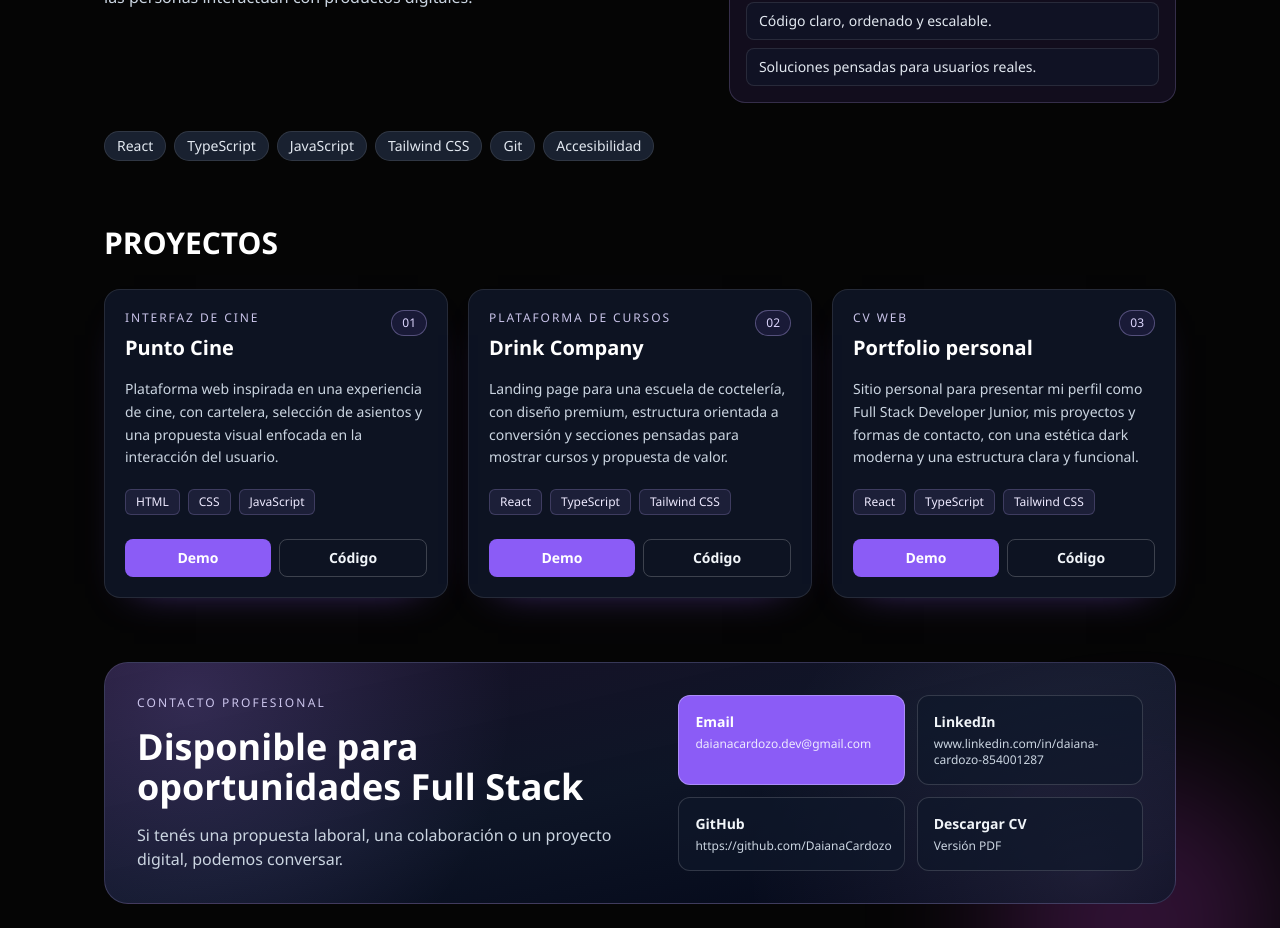
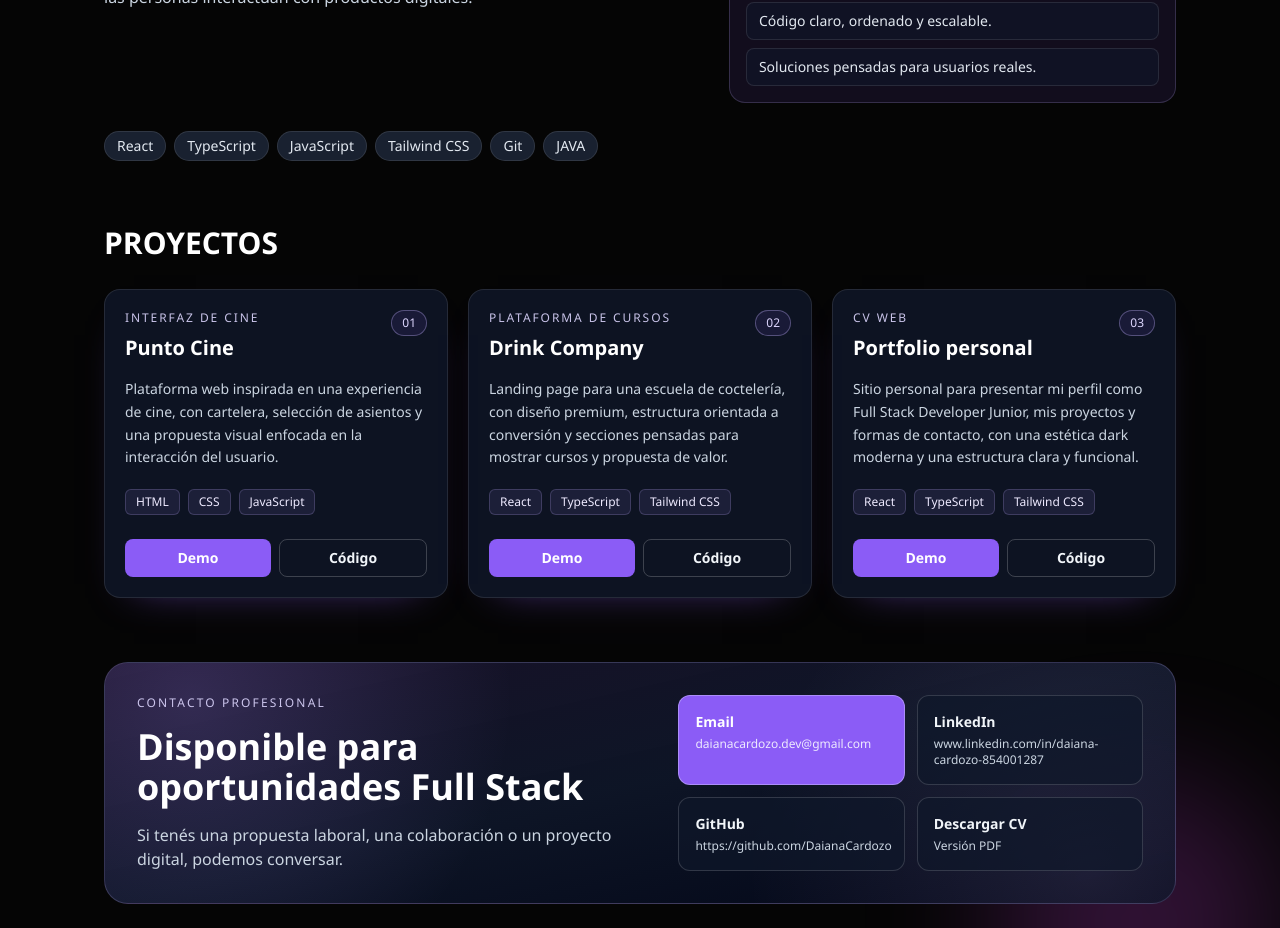
Before and after one commit to DaianaCardozo/portfolio-daiana, a React (Vite) app: page / in a window 1280 px wide. Shown: the part 900-1828 px from the top of the page. Built offline with nearby package versions, Linux system fonts and the light colour scheme.

Commit message:
detalles en about.tsx

```diff
--- a/src/components/About.tsx
+++ b/src/components/About.tsx
@@ -4,7 +4,7 @@ const skills = [
   'JavaScript',
   'Tailwind CSS',
   'Git',
-  'Accesibilidad',
+  'JAVA',
 ]
 
 const focusAreas = [
```
